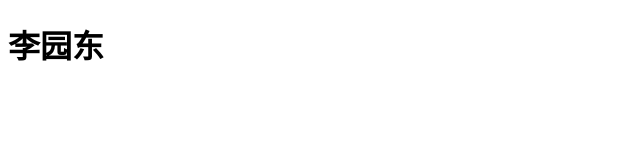
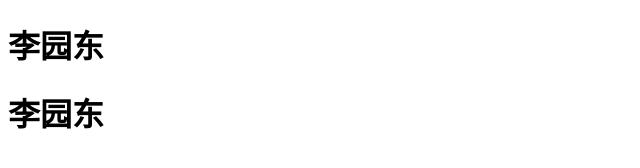
Before and after one commit to mimimamahaoduozi/lyd.github.io, a plain HTML site: page index.html in a window 1280 px wide. Shown: the whole page, without its empty margins (0-640 px from the left). Drawn offline with Linux system fonts and the light colour scheme.

Commit message:
'tijiao'

```diff
--- a/index.html
+++ b/index.html
@@ -8,5 +8,6 @@
 </head>
 <body>
   <h1>李园东</h1>
+  <h1>李园东</h1>
 </body>
 </html>
```
